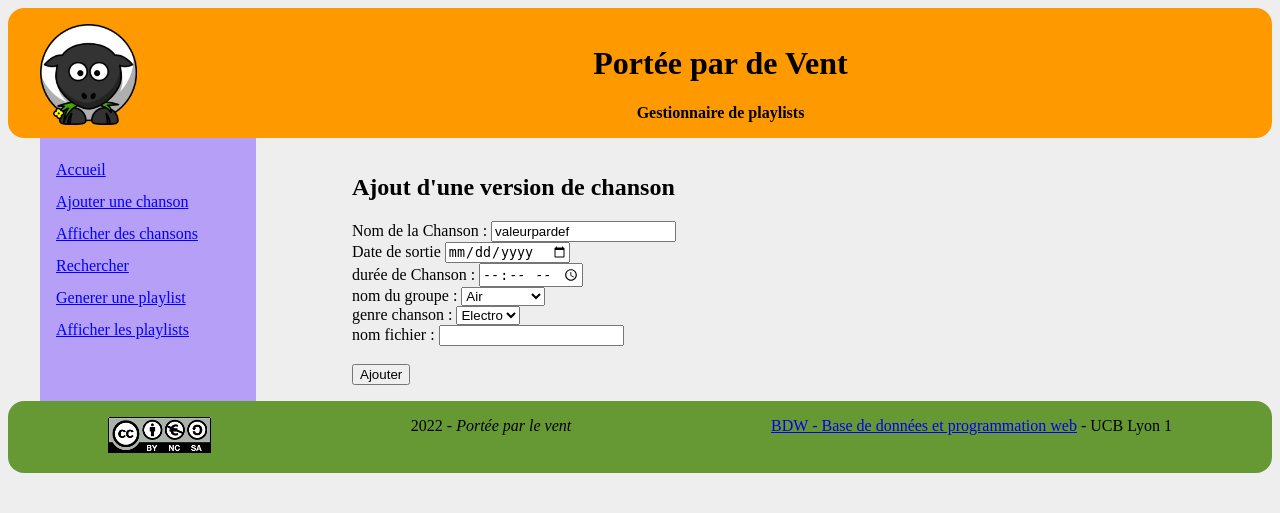
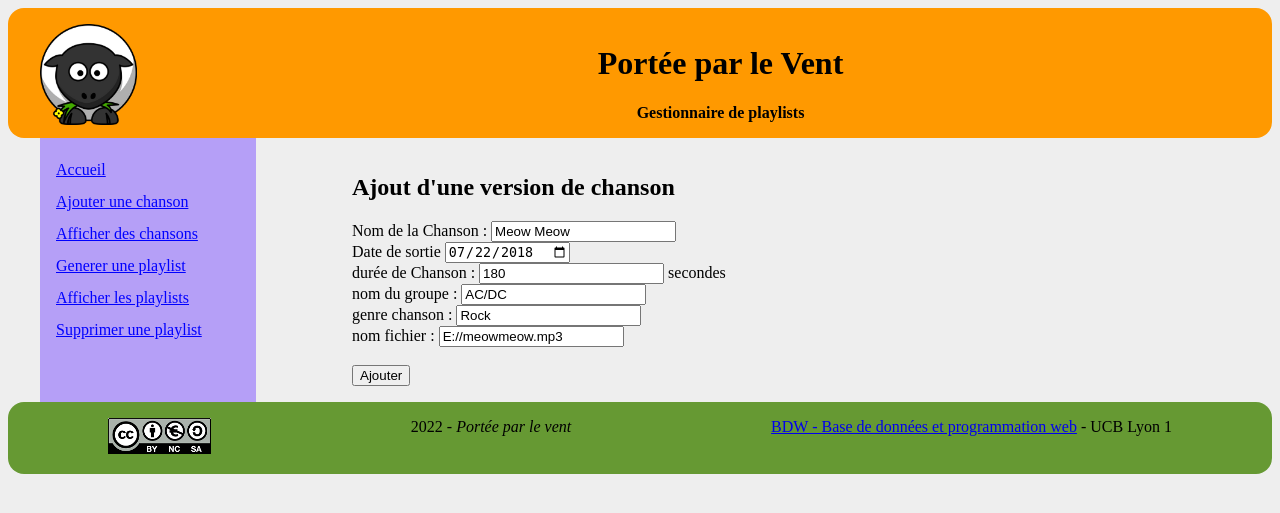
Before and after one commit to EnnyTiss/GESTIONNAIRE-PLAYLISTS-WEB-, a PHP site: page /index.php?page=ajouter in a window 1280 px wide. Shown: the top 513 px of the page. Run offline with PHP 8.4, Linux system fonts and the light colour scheme.

Commit message:
modif pour essayer de sauver le coup mdr + suppression playlist

```diff
--- a/www/controleurs/controleurAjouter.php
+++ b/www/controleurs/controleurAjouter.php
@@ -6,16 +6,21 @@ if(isset($_POST['boutonValider'])) { // formulaire soumis
 	//$dateV = $_POST['dateVersion'];
 	//$nomFichierV = $_POST['nomFichierV'];
 	$nomGrp = $_POST['nomGroupe'];
+	$nomGenre = $_POST['genreChanson'];
 	echo($nomGrp);
 	$verificationC = getChansonByName($connexion, $titreChanson);
 	if ($verificationC == FALSE){
 		echo('chanson c passé');
 	}
-	$verificationG = getGroupeByName($connexion, $nomGrp);
+	$verificationGrp = getGroupeByName($connexion, $nomGrp);
+	if($verificationGrp == FALSE){
+		echo('il vérifie bien que le grp existe (pas?)');
+	}
+	$verificationG = getGenreByName($connexion, $nomGenre);
 	if($verificationG == FALSE){
 		echo('il vérifie bien que le grp existe (pas?)');
 	}
-	if(($verificationC == FALSE || count($verificationC) == 0)) { // pas de série avec ce nom, insertion
+	if(($verificationC == FALSE || count($verificationC) == 0) && $verificationGrp == TRUE && $verificationG == TRUE) { // pas de série avec ce nom, insertion
 		//$insertionG = insertGroupe($connexion, $nomGrp);
 		$insertionC = insertChanson($connexion, $titreChanson, $nomGrp);
 
--- a/www/controleurs/controleurGenererPlaylist.php
+++ b/www/controleurs/controleurGenererPlaylist.php
@@ -12,3 +12,5 @@ if(isset($_POST['boutonValider'])) { // formulaire soumis
         echo("La playlist '". $titrePlay ."' existe déjà !");
     }
 }
+
+?>
--- a/www/controleurs/controleurPHP.php
+++ b/www/controleurs/controleurPHP.php
@@ -95,7 +95,7 @@ $recupDonnees = mysqli_fetch_all($res_recup, MYSQLI_ASSOC);
 
 foreach($recupDonnees as $recupDonnee){
 	$recupD = mysqli_real_escape_string($connexion, $recupDonnee['title']);
-	$req_idC = "SELECT idC FROM Chanson WHERE titreChanson = '". $recupD ."' ";
+	$req_idC = "SELECT idC, dateChanson FROM Chanson WHERE titreChanson = '". $recupD ."' ";
 	echo ($recupDonnee['title'].":".$req_idC."<br/>");
 	$res_idC = mysqli_query($connexion, $req_idC);
 
@@ -116,7 +116,7 @@ foreach($recupDonnees as $recupDonnee){
 		}while($i<=$recupDonnee['nbtitle']);
 
 	}
-}*/
-
+}
+*/
 
 ?>
--- a/www/inc/routes.php
+++ b/www/inc/routes.php
@@ -9,10 +9,10 @@
 $routes = array(
 	'afficher' => array('controleur' => 'controleurAfficher', 'vue' => 'vueAfficher'),
 	'ajouter' => array('controleur' => 'controleurAjouter', 'vue' => 'vueAjouter'),
-	'rechercher' => array('controleur' => 'controleurRechercher', 'vue' => 'vueRechercher'),
 	'PHP' => array('controleur' => 'controleurPHP', 'vue' => 'vuePHP'),
 	'GenererPlaylist' => array('controleur' => 'controleurGenererPlaylist', 'vue' => 'vueGenererPlaylist'),
-	'afficherPlaylist' => array('controleur' => 'controleurAfficherPlaylist', 'vue' => 'vueAfficherPlaylist')
+	'afficherPlaylist' => array('controleur' => 'controleurAfficherPlaylist', 'vue' => 'vueAfficherPlaylist'),
+	'supprimerPlaylist' => array('controleur' => 'controleurSupprimerPlaylist', 'vue' => 'vueSupprimerPlaylist')
 );
 
 ?>
--- a/www/modele/modele.php
+++ b/www/modele/modele.php
@@ -44,7 +44,7 @@ function GetTitrePlayByID($connexion, $id){
 }
 
 function GetInfoById($connexion, $id){
-	$requete = "SELECT c.titreChanson, g.nomGrp, v.dureeV FROM Chanson c JOIN Version v on v.idC=c.idC JOIN Groupe g on c.nomGrp=g.nomGrp JOIN Contenir co on co.numV=v.numV WHERE co.idPlay =  '". $id ."'";
+	$requete = "SELECT co.idC, co.numV, c.titreChanson, c.nomGrp, v.dureeV FROM Contenir co NATURAL JOIN Version v LEFT JOIN Chanson c on co.idC = c.idC WHERE idPlay = '". $id ."'";
 	$res = mysqli_query($connexion, $requete);
 	$instances = mysqli_fetch_all($res, MYSQLI_ASSOC);
 	return $instances;
@@ -58,25 +58,6 @@ function getInstances($connexion, $nomTable) {
 	return $instances;
 }
 
-// retourne les instances d'épisodes numérotés 1 et 2
-function getEpisodesPrepared($connexion) {
-	$requete = "SELECT titre FROM Episodes WHERE numero = ?";
-	$stmt = mysqli_prepare($connexion, $requete);
-	if($stmt == false) {
-		return null;
-	}
-	mysqli_stmt_bind_param($stmt, "i", $numEpisode); // lier la variable $var au paramètre de la requête
-	// $var à 1 pour afficher les épisodes numérotés 1
-	$numEpisode = 1;
-	mysqli_stmt_execute($stmt); // exécution de la requête
-	$episodes1 = mysqli_stmt_get_result($stmt);  // récupération des tuples résultats dans la variable $episodes1
-
-	// $var à 2 pour afficher les épisodes numérotés 2
-	$numEpisode = 2;
-	mysqli_stmt_execute($stmt); // pas besoin de lier, exécution directe de la requête
-	$episodes2 = mysqli_stmt_get_result($stmt);  // récupération des tuples résultats dans la variable $episodes1
-	return array("episodes1" => $episodes1, "episodes2" => $episodes2);
-}
 
 // retourne les informations sur la série nommée $titreChanson
 function getChansonByName($connexion, $titreChanson) {
@@ -95,10 +76,18 @@ function getGroupeByName($connexion, $nomGrp) {
 	return $Groupe;
 }
 
+function getGenreByName($connexion, $nomGenre){
+	$nomG = mysqli_real_escape_string($connexion, $nomGenre);
+	$requete = "SELECT * FROM Genre WHERE nomGenre = '". $nomG . "'";
+	$res = mysqli_query($connexion, $requete);
+	$Genre = mysqli_fetch_all($res, MYSQLI_ASSOC);
+	return $Genre;
+}
+
 //cherche playlist par titre
 function getPlaylistByName($connexion, $titrePlaylist){
 	$titrePlay = mysqli_real_escape_string($connexion, $titrePlaylist);
-	$requete = "SELECT * FROM Groupe WHERE nomGrp = '". $titrePlay . "'";
+	$requete = "SELECT * FROM Playlist WHERE titrePlay = '". $titrePlay . "'";
 	$res = mysqli_query($connexion, $requete);
 	$Playlist = mysqli_fetch_all($res, MYSQLI_ASSOC);
 	return $Playlist;
@@ -210,7 +199,22 @@ function genererPlaylist($connexion, $titrePlaylist, $dureePlaylist/*, $genrePla
 	return $res_play;
 }
 
+function deletePlaylist($connexion, $nomPlay){
+	$nomPlaylist = mysqli_real_escape_string($connexion, $nomPlay);
+	$req_idPlay = "SELECT idPlay FROM Playlist WHERE titrePlay LIKE '". $nomPlaylist ."'";
+	$res_idPlay= mysqli_query($connexion, $req_idPlay); //recup id Playlist à supprimer
+	$idPlaylist = mysqli_fetch_all($res_idPlay, MYSQLI_ASSOC);
 
+	$req_play="DELETE FROM Playlist WHERE titrePlay LIKE '". $nomPlaylist ."'";
+	$res_play= mysqli_query($connexion, $req_play); //suppression playlist
+
+	foreach($idPlaylist as $idPlay){
+		$req_contenir = "DELETE FROM Contenir WHERE idPlay = '" . $idPlay['idPlay'] . "'";
+		$res_contenir = mysqli_query($connexion, $req_contenir);
+	}
+
+	return $res_contenir;
+}
 /*
 function insertVersion($connexion, $titreChanson, $dureeV, $dateV, $nomFichierV){
 	$titre = mysqli_real_escape_string($connexion, $titreChanson);
--- a/www/static/header.php
+++ b/www/static/header.php
@@ -6,7 +6,7 @@
 		</a>
 	</div>
     <!-- le fameux titre <h1> à personnaliser ! faites-vous plaisir... -->
-	<h1 class="titre">Portée par de Vent</h1>
+	<h1 class="titre">Portée par le Vent</h1>
     <!-- NB : si vous souhaitez également modifier le titre qui apparait dans l'onglet du navigateur (ce qui serait logique !), c'est une métadonnée de la page (dans la balise <head> de index.php). -->
 	<strong><?= $baseline ?></strong>
 </header>
--- a/www/static/menu.php
+++ b/www/static/menu.php
@@ -3,7 +3,7 @@
 	<a href="index.php">Accueil <br/></a>
 	<a href="index.php?page=ajouter">Ajouter une chanson <br/> </a>
 	<a href="index.php?page=afficher">Afficher des chansons <br/> </a>
-	<a href="index.php?page=rechercher">Rechercher <br/> </a>
 	<a href="index.php?page=GenererPlaylist"> Generer une playlist <br/> </a>
 	<a href="index.php?page=afficherPlaylist"> Afficher les playlists <br/> </a>
+	<a href="index.php?page=supprimerPlaylist"> Supprimer une playlist <br/> </a>
 </nav>
--- a/www/vues/vueAfficherPlaylist.php
+++ b/www/vues/vueAfficherPlaylist.php
@@ -16,7 +16,7 @@
         <tbody>
             <?php foreach($Playlist as $playlist) { ?>
                 <tr>
-                    <td><a href="./index.php?page=afficherPlaylist&pl=<?=$playlist["idPlay"]?>" ><?= $playlist['titrePlay'] ?></a> </td> <td> <?= $playlist['dureePl'] ?> </td> <td> <?= $playlist['nbChansons'] ?> </td>
+                    <td><a href="/index.php?page=afficherPlaylist&pl=<?=$playlist['idPlay']?>" ><?= $playlist['titrePlay'] ?></a> </td> <td> <?= $playlist['dureePl'] ?> </td> <td> <?= $playlist['nbChansons'] ?> </td>
                 </tr>
             <?php } ?>
         </tbody>
--- a/www/vues/vueAjouter.php
+++ b/www/vues/vueAjouter.php
@@ -2,34 +2,34 @@
 <!-- test-->
 <form method="post" action="#">
 	<label for="titreChanson">Nom de la Chanson : </label>
-	<input type="text" name="titreChanson" id="titreChanson" placeholder="Black Summer" value="valeurpardef" />
+	<input type="text" name="titreChanson" id="titreChanson" placeholder="Black Summer" value="Meow Meow" />
 	<br/>
 	<label for="dateVersion"> Date de sortie </label>
-	<input type="date" name="dateVersion" id="dateVersion" />
+	<input type="date" name="dateVersion" id="dateVersion" value="2018-07-22" />
 	<br/>
 	<label for="dureeVersion"> durée de Chanson : </label>
 	<!--<input type="number" min="0" name="minutes" id="minutes" /> min <input type="number" min="0" max="59" name="secondes" id="secondes" /> sec
 	<br/>-->
-	<input type = "time" name = "dureeVersion" id = "dureeVersion" min = 0 max = 1 >
+	<input type = "number" name = "dureeVersion" id = "dureeVersion" min = "0" value="180" > secondes
 	<br/>
 	<label for="nomGroupe"> nom du groupe : </label>
-	<!--<input type="text" name="nomGroupe" id="nomGroupe" /> -->
-	<select name = "nomGroupe" id = "nomGroupe" >
+	<input type="text" name="nomGroupe" id="nomGroupe" value="AC/DC"/>
+	<!--<select name = "nomGroupe" id = "nomGroupe" >
 		<option value="Air">Air</option>
 		<option value="AC/DC">AC/DC</option>
 		<option value="Genesis">Genesis</option>
 		<option value="existe pas">Existe pas</option>
-	</select>
+	</select>-->
 	<br/>
 	<label for="genreChanson"> genre chanson : </label>
-	<!--<input type="text" name="genreChanson" id="genreChanson" />	-->
-	<select name = "genreChanson" id = "genreChanson" >
+	<input type="text" name="genreChanson" id="genreChanson" value="Rock" />
+	<!--<select name = "genreChanson" id = "genreChanson" >
 		<option value="Electro">Electro</option>
 		<option value="Rock">rock</option>
-	</select>
+	</select>-->
 	<br/>
 	<label for="nomFichierV"> nom fichier : </label>
-	<input type="text" name="nomFichierV" id="nomFichierV" /> <!--pas de required ça me soaule on verra après -->
+	<input type="text" name="nomFichierV" id="nomFichierV" value="E://meowmeow.mp3"/> <!--pas de required ça me soaule on verra après -->
 	<br/><br/>
 	<input type="submit" name="boutonValider" value="Ajouter"/>
 </form>
--- a/www/vues/vueGenererPlaylist.php
+++ b/www/vues/vueGenererPlaylist.php
@@ -2,9 +2,9 @@
 
 <form method="post" action="#">
     <label for="titrePlay"> Titre de la playlist</label>
-    <input type="text" name="titrePlay" id="titrePlay"/><br/>
+    <input type="text" name="titrePlay" id="titrePlay"value="TopTitres2022"/><br/>
     <label for="dureePlay"> Durée de la playlist</label>
-    <input type="number" name="dureePlay" id="dureePlay" min="0" value=1200/> secondes<br/>
+    <input type="number" name="dureePlay" id="dureePlay" min="0" value="1200"/> secondes<br/>
     <label for="genrePlay"> Genre préféré</label>
     <input type="text" name="genrePlay" id="genrePlay"/> <br/>
     <label for="prefStats"> Préférences sur les statistiques</label>
```
Also changed, not shown: www/controleurs/controleurSupprimerPlaylist.php (added, +23 -0 lines), www/vues/vueSupprimerPlaylist.php (added, +13 -0 lines).
